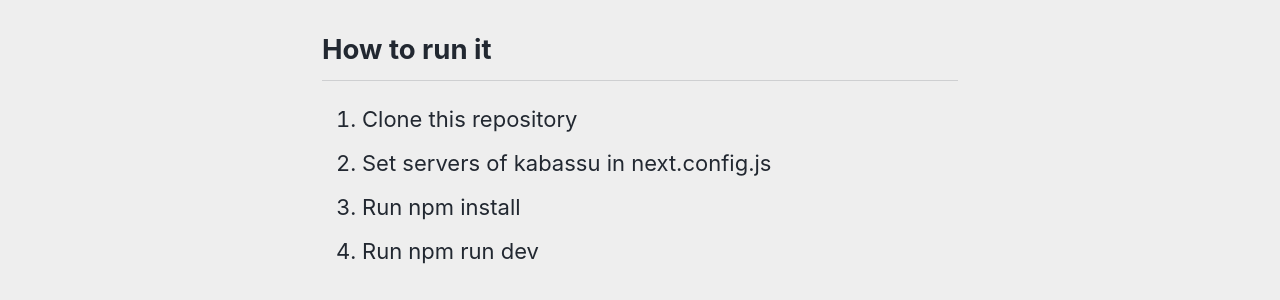
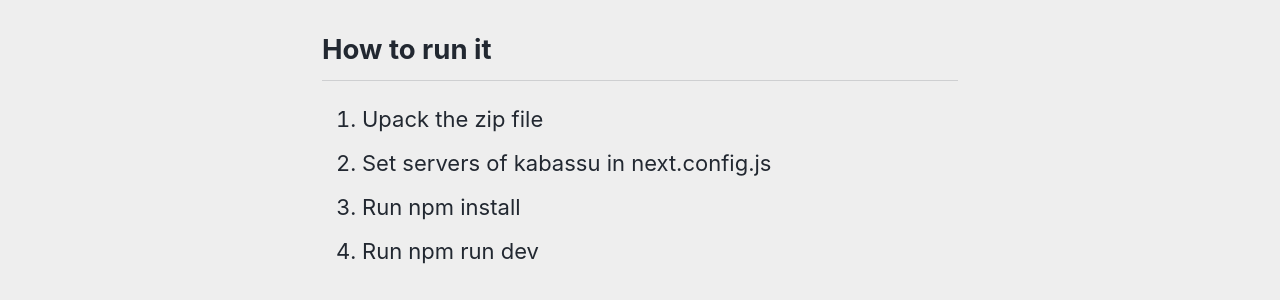
Before and after one commit to Kabassu/kabassu.github.io, a Jekyll site: the page built from _docs-gui/getting-started.md, in a window 1280 px wide and 900 px high, scrolled down 260 px. Shown: the part 199-499 px from the top of the window. Built offline with Jekyll 4.4.1, drawn with Linux system fonts in a browser that asks for light colours; nearby versions of some CDN libraries.

Commit message:
Update getting-started.md

```diff
--- a/_docs-gui/getting-started.md
+++ b/_docs-gui/getting-started.md
@@ -11,7 +11,7 @@ Build with Next.js and AdminLTE user interface for Kabassu
 
 ## How to run it
 
-1. Clone this repository
+1. Upack the zip file
 2. Set servers of kabassu in next.config.js
 3. Run npm install
 4. Run npm run dev
```
